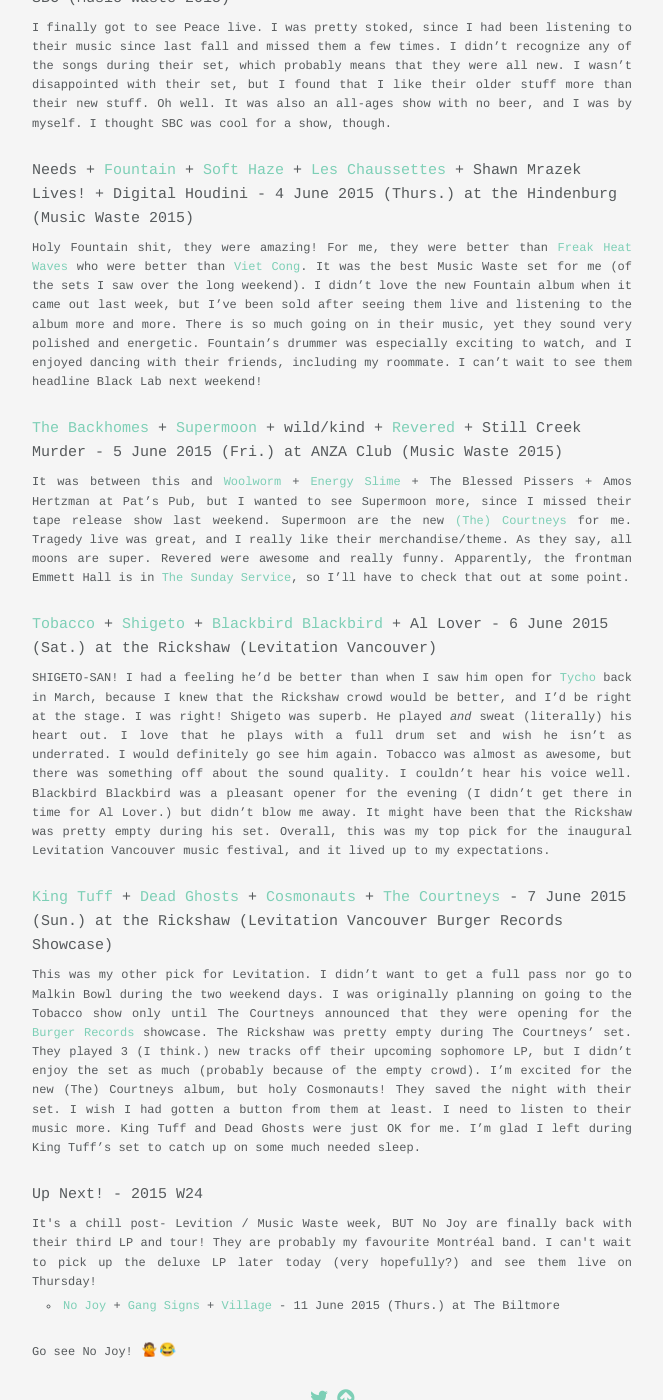
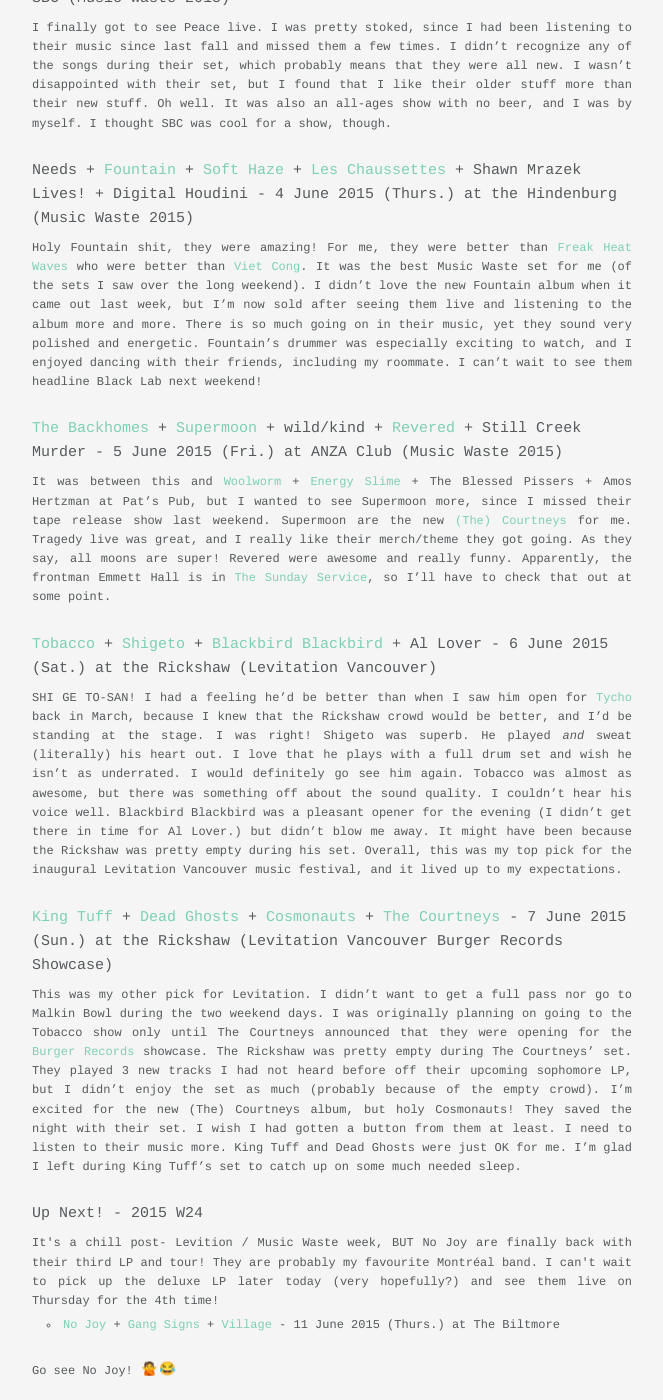
Before and after one commit to eubenesa/eubenesa-v1-jekyll, a Jekyll site: the page built from _posts/2015-06-08-levitation-music-waste-2015.md, in a window 1280 px wide and 1400 px high, scrolled down 395 px. Shown: the whole window, without its empty margins (308-971 px from the left). Built offline with Jekyll 4.4.1, drawn with Linux system fonts in a browser that asks for light colours; emoji names are drawn with the system emoji font.

Commit message:
Copy edit for post #5 and add meta description for post #5 and future posts

```diff
--- a/_includes/head.html
+++ b/_includes/head.html
@@ -4,7 +4,7 @@
   <meta name="viewport" content="width=device-width, initial-scale=1">
 
   <title>{% if page.title %}{{ page.title }} | Have Eubene Around Vancouver? {% else %}{{ site.title }}{% endif %}</title>
-  <meta name="description" content="{% if page.excerpt %}{{ page.excerpt | strip_html | strip_newlines | truncate: 160 }}{% else %}{{ site.description }}{% endif %}">
+  <meta name="description" content="{% if page.description %}{{ page.description | strip_html | strip_newlines | truncate: 160 }}{% else %}{{ site.description }}{% endif %}">
 
   <link rel="stylesheet" href="{{ "/css/Skeleton-2.0.4/css/normalize.css" | prepend: site.baseurl }}">
   <link rel="stylesheet" href="{{ "/css/Skeleton-2.0.4/css/skeleton.css" | prepend: site.baseurl }}">
--- a/_posts/2015-06-08-levitation-music-waste-2015.md
+++ b/_posts/2015-06-08-levitation-music-waste-2015.md
@@ -2,6 +2,7 @@
 layout: post
 title: Levitation Waste 2015!
 date: '2015-06-09'
+description: Peace, Fountain, Supermoon, Tobacco, Shigeto, Blackbird Blackbird, Cosmonauts, The Courtneys, No Joy, Seoul, Crosss, Girlpool, Woolworm, Village, Mesa Luna, nbd
 ---
 <p class="list-description">JJ tunes:</p>
 
@@ -16,23 +17,23 @@
 
 ###### Needs + [Fountain](http://fountain.bandcamp.com/track/high-strung-on-zen) + [Soft Haze](http://softhaze.bandcamp.com/) + [Les Chaussettes](http://leschaussettes.bandcamp.com/) + Shawn Mrazek Lives! + Digital Houdini - 4 June 2015 (Thurs.) at the Hindenburg (Music Waste 2015)
 
-Holy Fountain shit, they were amazing! For me, they were better than [Freak Heat Waves](https://freakheatwaves.bandcamp.com/track/bonnies-state-of-mind) who were better than [Viet Cong](https://open.spotify.com/track/7rqZJ8JM8nlNHb4p8eCSTR). It was the best Music Waste set for me (of the sets I saw over the long weekend). I didn't love the new Fountain album when it came out last week, but I've been sold after seeing them live and listening to the album more and more. There is so much going on in their music, yet they sound very polished and energetic. Fountain's drummer was especially exciting to watch, and I enjoyed dancing with their friends, including my roommate. I can't wait to see them headline Black Lab next weekend!
+Holy Fountain shit, they were amazing! For me, they were better than [Freak Heat Waves](https://freakheatwaves.bandcamp.com/track/bonnies-state-of-mind) who were better than [Viet Cong](https://open.spotify.com/track/7rqZJ8JM8nlNHb4p8eCSTR). It was the best Music Waste set for me (of the sets I saw over the long weekend). I didn't love the new Fountain album when it came out last week, but I'm now sold after seeing them live and listening to the album more and more. There is so much going on in their music, yet they sound very polished and energetic. Fountain's drummer was especially exciting to watch, and I enjoyed dancing with their friends, including my roommate. I can't wait to see them headline Black Lab next weekend!
 
 ###### [The Backhomes](https://thebackhomesband.bandcamp.com/) + [Supermoon](http://allmoonsaresuper.bandcamp.com/track/tragedy) + wild/kind + [Revered](https://soundcloud.com/emmett-hall-revered) + Still Creek Murder - 5 June 2015 (Fri.) at ANZA Club (Music Waste 2015)
 
-It was between this and [Woolworm](http://woolworm.bandcamp.com/track/useless) + [Energy Slime](http://jayarner.bandcamp.com/album/new-dimensional) + The Blessed Pissers + Amos Hertzman at Pat's Pub, but I wanted to see Supermoon more, since I missed their tape release show last weekend. Supermoon are the new [(The) Courtneys](https://thecourtneys.bandcamp.com/track/90210-2) for me. Tragedy live was great, and I really like their merchandise/theme. As they say, all moons are super. Revered were awesome and really funny. Apparently, the frontman Emmett Hall is in [The Sunday Service](http://www.foxcabaret.com/calendar), so I'll have to check that out at some point.
+It was between this and [Woolworm](http://woolworm.bandcamp.com/track/useless) + [Energy Slime](http://jayarner.bandcamp.com/album/new-dimensional) + The Blessed Pissers + Amos Hertzman at Pat's Pub, but I wanted to see Supermoon more, since I missed their tape release show last weekend. Supermoon are the new [(The) Courtneys](https://thecourtneys.bandcamp.com/track/90210-2) for me. Tragedy live was great, and I really like their merch/theme they got going. As they say, all moons are super! Revered were awesome and really funny. Apparently, the frontman Emmett Hall is in [The Sunday Service](http://www.foxcabaret.com/calendar), so I'll have to check that out at some point.
 
 ###### [Tobacco](https://open.spotify.com/track/43G33jY3949ilzpR7DOmLY) + [Shigeto](https://open.spotify.com/track/3Hptzj8cBMnD6TdUfyipul) + [Blackbird Blackbird](https://blackbirdblackbird.bandcamp.com/track/tangerine-sky) + Al Lover - 6 June 2015 (Sat.) at the Rickshaw (Levitation Vancouver)
 
-SHIGETO-SAN! I had a feeling he'd be better than when I saw him open for [Tycho](https://soundcloud.com/tycho/tycho-awake) back in March, because I knew that the Rickshaw crowd would be better, and I'd be right at the stage. I was right! Shigeto was superb. He played _and_ sweat (literally) his heart out. I love that he plays with a full drum set and wish he isn't as underrated. I would definitely go see him again. Tobacco was almost as awesome, but there was something off about the sound quality. I couldn't hear his voice well. Blackbird Blackbird was a pleasant opener for the evening (I didn't get there in time for Al Lover.) but didn't blow me away. It might have been that the Rickshaw was pretty empty during his set. Overall, this was my top pick for the inaugural Levitation Vancouver music festival, and it lived up to my expectations.
+SHI GE TO-SAN! I had a feeling he'd be better than when I saw him open for [Tycho](https://soundcloud.com/tycho/tycho-awake) back in March, because I knew that the Rickshaw crowd would be better, and I'd be standing at the stage. I was right! Shigeto was superb. He played _and_ sweat (literally) his heart out. I love that he plays with a full drum set and wish he isn't as underrated. I would definitely go see him again. Tobacco was almost as awesome, but there was something off about the sound quality. I couldn't hear his voice well. Blackbird Blackbird was a pleasant opener for the evening (I didn't get there in time for Al Lover.) but didn't blow me away. It might have been because the Rickshaw was pretty empty during his set. Overall, this was my top pick for the inaugural Levitation Vancouver music festival, and it lived up to my expectations.
 
 ###### [King Tuff](https://open.spotify.com/artist/0uI2HyW0eIbTbyH3S2XDHI) + [Dead Ghosts](https://open.spotify.com/artist/3p0vuGnsU3JN0ZVBLiJwmp) + [Cosmonauts](https://open.spotify.com/artist/5fdHAaz0jnb4l2VEoHh5rb) + [The Courtneys](https://thecourtneys.bandcamp.com/track/social-anxiety) - 7 June 2015 (Sun.) at the Rickshaw (Levitation Vancouver Burger Records Showcase)
 
-This was my other pick for Levitation. I didn't want to get a full pass nor go to Malkin Bowl during the two weekend days. I was originally planning on going to the Tobacco show only until The Courtneys announced that they were opening for the [Burger Records](http://www.burgerrecords.org/) showcase. The Rickshaw was pretty empty during The Courtneys' set. They played 3 (I think.) new tracks off their upcoming sophomore LP, but I didn't enjoy the set as much (probably because of the empty crowd). I'm excited for the new (The) Courtneys album, but holy Cosmonauts! They saved the night with their set. I wish I had gotten a button from them at least. I need to listen to their music more. King Tuff and Dead Ghosts were just OK for me. I'm glad I left during King Tuff's set to catch up on some much needed sleep.
+This was my other pick for Levitation. I didn't want to get a full pass nor go to Malkin Bowl during the two weekend days. I was originally planning on going to the Tobacco show only until The Courtneys announced that they were opening for the [Burger Records](http://www.burgerrecords.org/) showcase. The Rickshaw was pretty empty during The Courtneys' set. They played 3 new tracks I had not heard before off their upcoming sophomore LP, but I didn't enjoy the set as much (probably because of the empty crowd). I'm excited for the new (The) Courtneys album, but holy Cosmonauts! They saved the night with their set. I wish I had gotten a button from them at least. I need to listen to their music more. King Tuff and Dead Ghosts were just OK for me. I'm glad I left during King Tuff's set to catch up on some much needed sleep.
 
 ###### Up Next! - 2015 W24
 
-<p class="list-description">It's a chill post- Levition / Music Waste week, BUT No Joy are finally back with their third LP and tour! They are probably my favourite Montréal band. I can't wait to pick up the deluxe LP later today (very hopefully?) and see them live on Thursday!</p>
+<p class="list-description">It's a chill post- Levition / Music Waste week, BUT No Joy are finally back with their third LP and tour! They are probably my favourite Montréal band. I can't wait to pick up the deluxe LP later today (very hopefully?) and see them live on Thursday for the 4th time!</p>
 
   * [No Joy](https://www.youtube.com/watch?v=7U5LWokfRHY) + [Gang Signs](https://gangxsigns.bandcamp.com/) + [Village](http://villagevillage.bandcamp.com/track/stranger-thoughts-2) - 11 June 2015 (Thurs.) at The Biltmore
 
```
